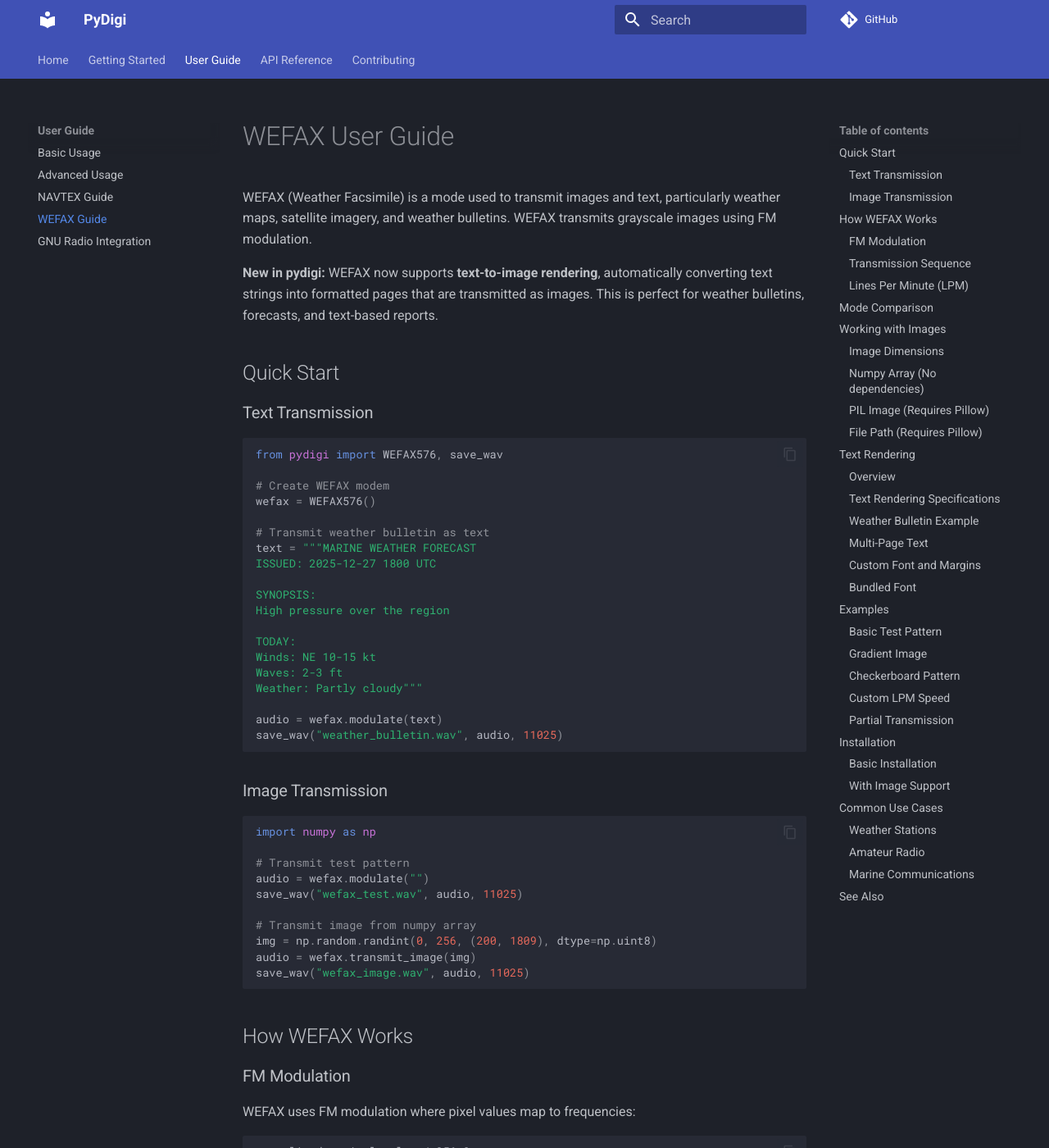
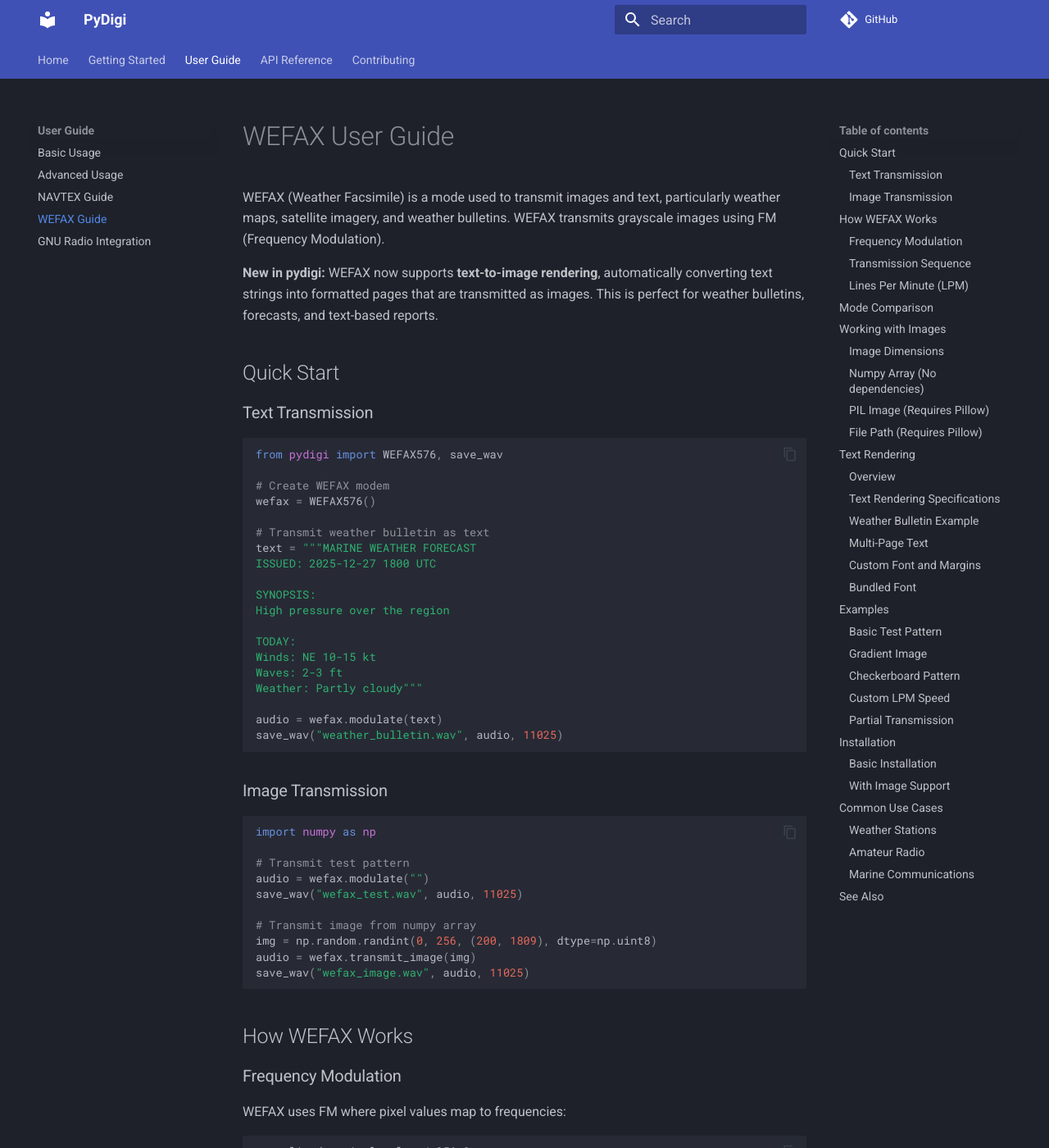
Before and after one commit to ckoval7/pydigi, an MkDocs documentation site: the page built from docs/examples/wefax.md, in a window 1280 px wide and 1400 px high. Shown: the whole window at 82% size. Built offline with MkDocs 1.6.1 and Material for MkDocs 9.7.7, drawn with Linux system fonts in a browser that asks for light colours; comment, search, counter and statistics services are not loaded.

Commit message:
Doc Cleanup

````diff
--- a/docs/api/reference/wefax.md
+++ b/docs/api/reference/wefax.md
@@ -1,6 +1,6 @@
 # WEFAX (Weather Facsimile)
 
-WEFAX is a weather facsimile mode used to transmit images and text, particularly weather maps, satellite imagery, and weather bulletins. WEFAX transmits grayscale images using FM modulation where pixel grayscale values are mapped to audio frequencies.
+WEFAX is a weather facsimile mode used to transmit images and text, particularly weather maps, satellite imagery, and weather bulletins. WEFAX transmits grayscale images using FM (Frequency Modulation) where pixel grayscale values are mapped to audio frequencies.
 
 PyDigi's WEFAX implementation supports both WEFAX-576 and WEFAX-288 modes, with automatic text-to-image rendering for weather bulletins and text-based reports.
 
--- a/docs/examples/wefax.md
+++ b/docs/examples/wefax.md
@@ -1,6 +1,6 @@
 # WEFAX User Guide
 
-WEFAX (Weather Facsimile) is a mode used to transmit images and text, particularly weather maps, satellite imagery, and weather bulletins. WEFAX transmits grayscale images using FM modulation.
+WEFAX (Weather Facsimile) is a mode used to transmit images and text, particularly weather maps, satellite imagery, and weather bulletins. WEFAX transmits grayscale images using FM (Frequency Modulation).
 
 **New in pydigi:** WEFAX now supports **text-to-image rendering**, automatically converting text strings into formatted pages that are transmitted as images. This is perfect for weather bulletins, forecasts, and text-based reports.
 
@@ -47,9 +47,9 @@ save_wav("wefax_image.wav", audio, 11025)
 
 ## How WEFAX Works
 
-### FM Modulation
+### Frequency Modulation
 
-WEFAX uses FM modulation where pixel values map to frequencies:
+WEFAX uses FM where pixel values map to frequencies:
 
 ```
 normalized = pixel_value / 256.0
--- a/generate_markdown_wefax.py
+++ b/generate_markdown_wefax.py
@@ -59,8 +59,8 @@ audio = wefax.modulate("# Hello World")
 **Resolution**: 1809 × 1056 pixels
 **Sample Rate**: `11025 Hz`
 
-> **Note**: WEFAX uses FM modulation where grayscale
-> values are converted to audio frequencies.
+> **Note**: WEFAX uses FM where grayscale values are
+> converted to audio frequencies.
 
 ---
 
````
Also changed, not shown: API_STANDARD.md (+1 -1 lines), 1 other file.
